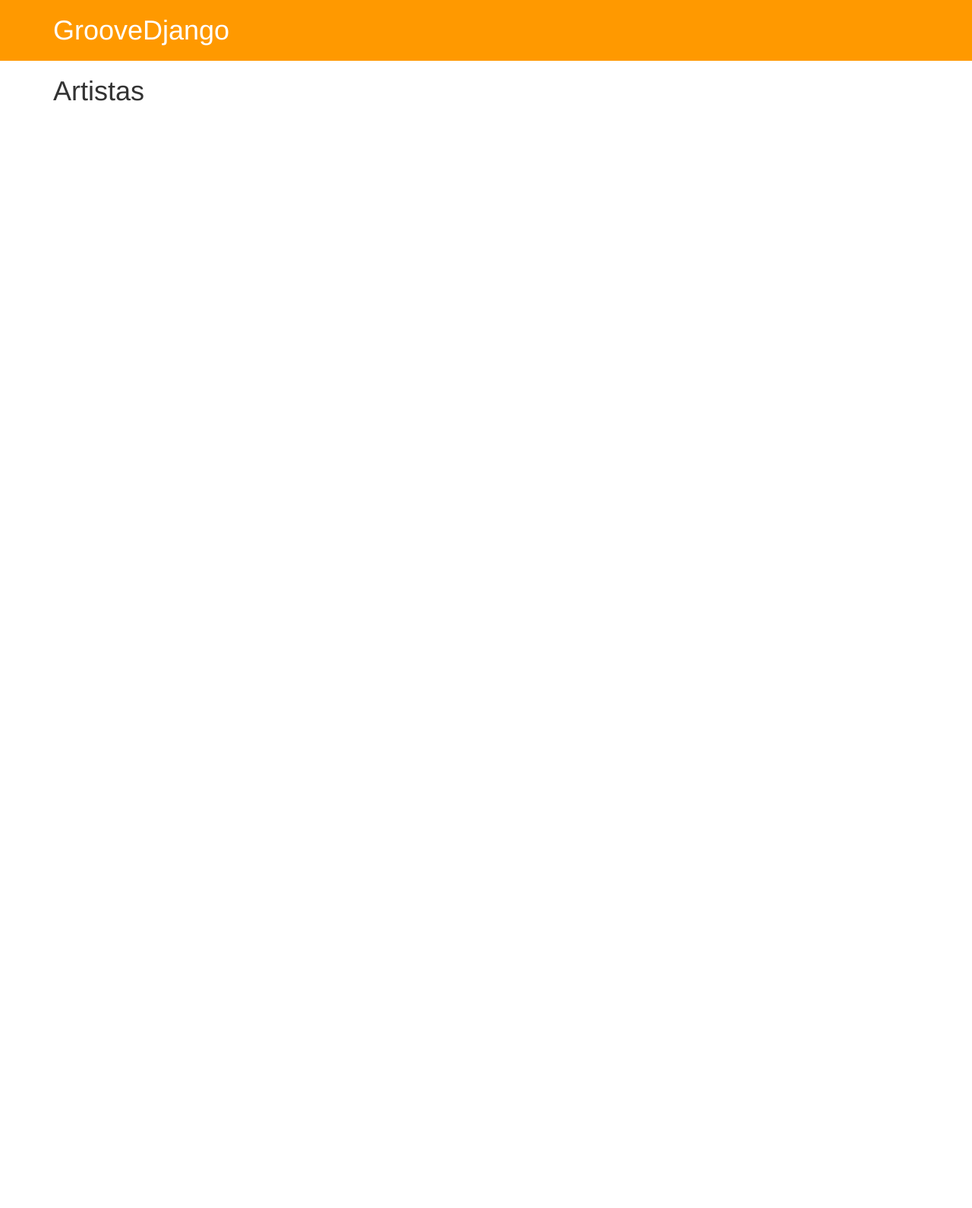
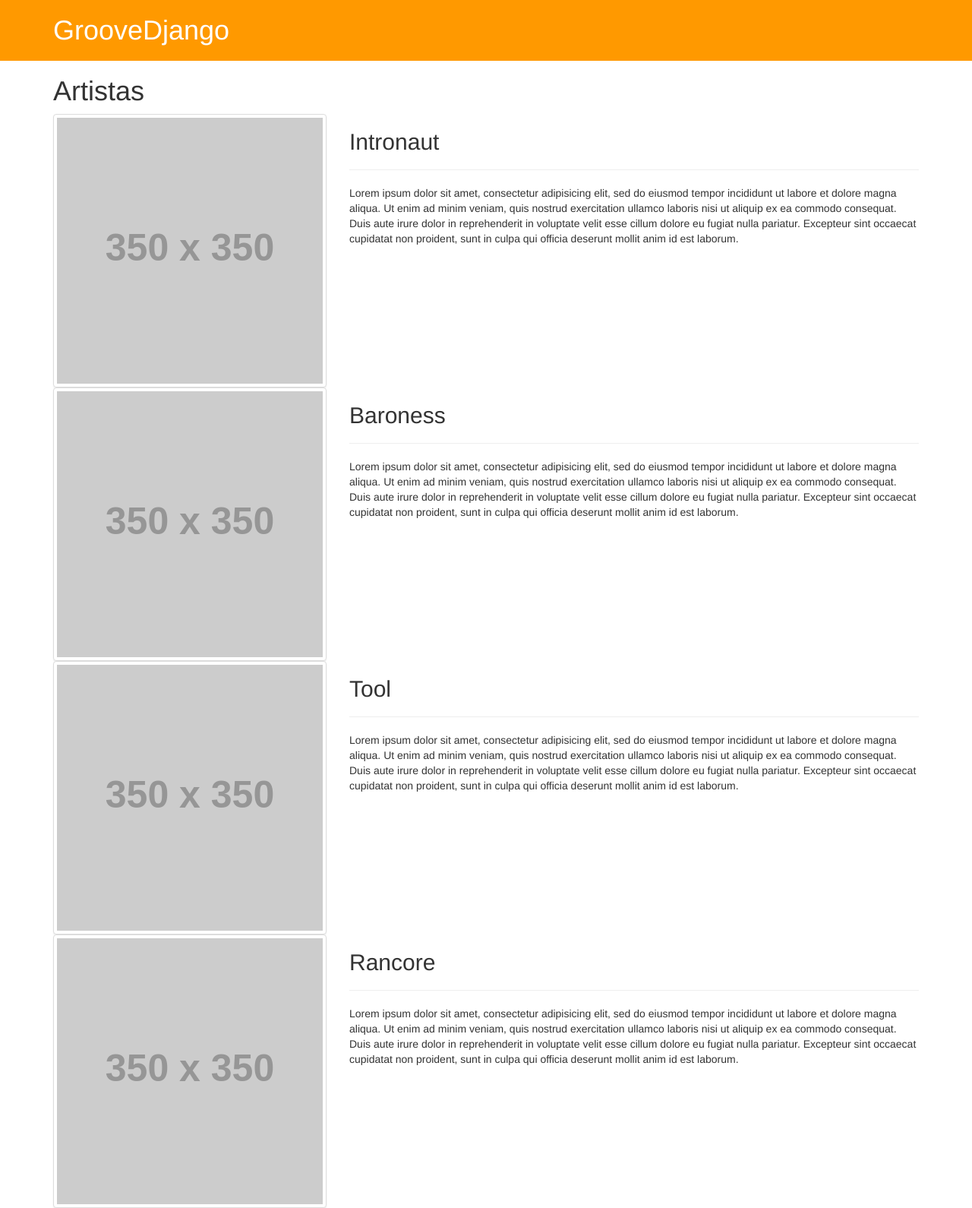
Before and after one commit to mauricioribeiro/GrooveDjango, a Django app: page /groovedjango/artistas/ in a window 1280 px wide. Shown: the whole page at 76% size. Before the commit the page ends 133 px from the top, so only its background shows below. Run offline with Django 3.2, Linux system fonts and the light colour scheme; data comes from the database, SQL or seed files in the repository; grey boxes labelled with a size stand in for pictures from a placeholder-image service; some libraries are stand-ins or nearby versions.

Commit message:
listando artistas simples

```diff
--- a/groovedjango/app/templates/artistas/listar.html
+++ b/groovedjango/app/templates/artistas/listar.html
@@ -2,4 +2,22 @@
 
 	<h1>Artistas</h1>
 
+	{% for artista in artistas %}
+		<div class="row">
+			<div class="col-md-4">
+				<img class="img-thumbnail" src="http://placehold.it/350x350">
+			</div>
+			<div class="col-md-8">
+				<h2>{{ artista.nome }}</h2>
+				<hr>
+				<p>Lorem ipsum dolor sit amet, consectetur adipisicing elit, sed do eiusmod
+				tempor incididunt ut labore et dolore magna aliqua. Ut enim ad minim veniam,
+				quis nostrud exercitation ullamco laboris nisi ut aliquip ex ea commodo
+				consequat. Duis aute irure dolor in reprehenderit in voluptate velit esse
+				cillum dolore eu fugiat nulla pariatur. Excepteur sint occaecat cupidatat non
+				proident, sunt in culpa qui officia deserunt mollit anim id est laborum.</p>
+			</div>
+		</div>
+	{% endfor %}
+
 {% include 'footer.html' %}
--- a/groovedjango/app/views.py
+++ b/groovedjango/app/views.py
@@ -1,9 +1,10 @@
 from django.shortcuts import render
 
-# Create your views here.
+from .models import *
 
 def index(request):
-	return render(request, 'index.html', {})
+	return render(request, 'index.html')
 
 def artistas_listar(request):
-	return render(request,'artistas/listar.html')
+	context = {'artistas' : Artista.objects.all() }
+	return render(request,'artistas/listar.html', context)
```
